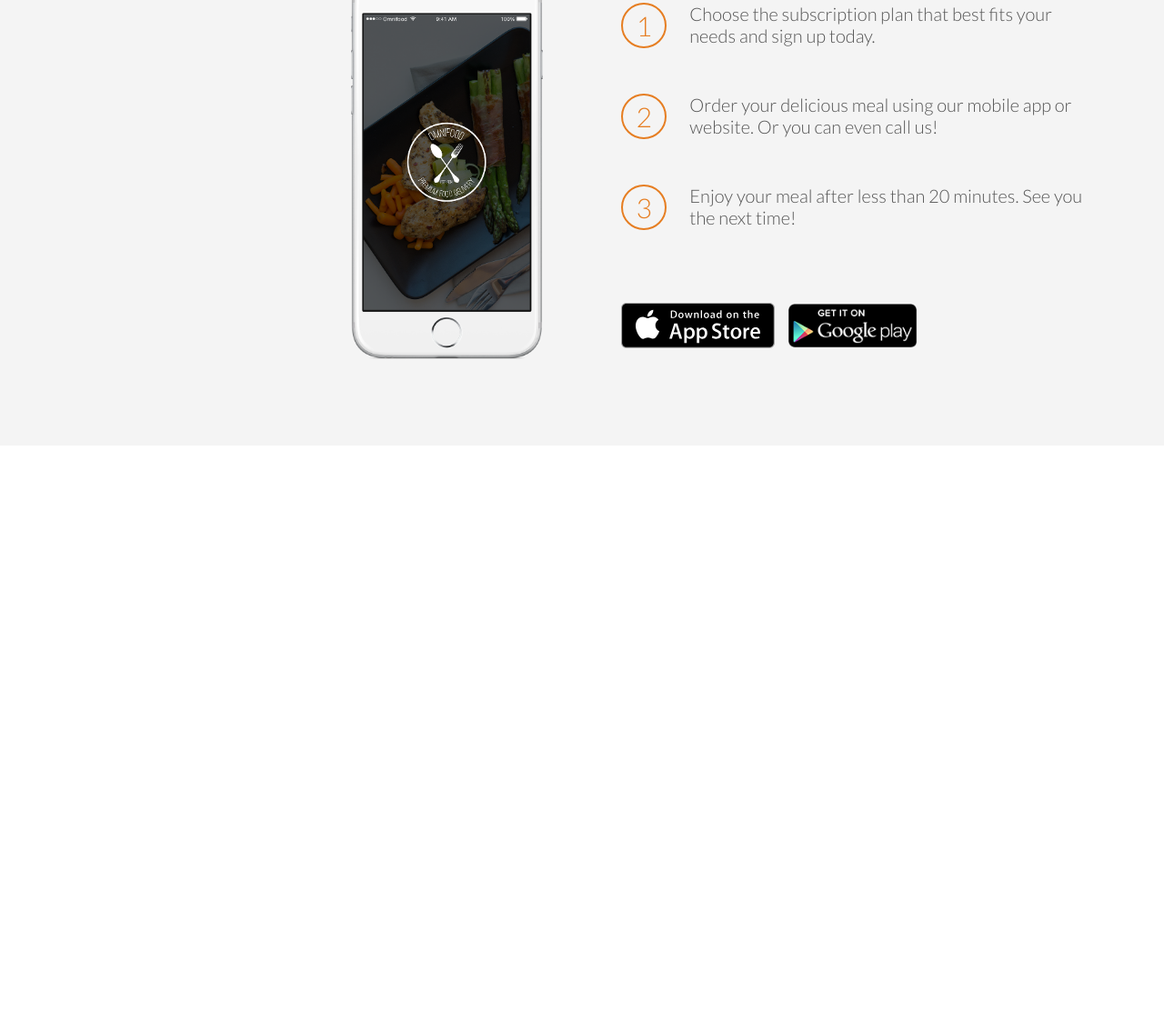
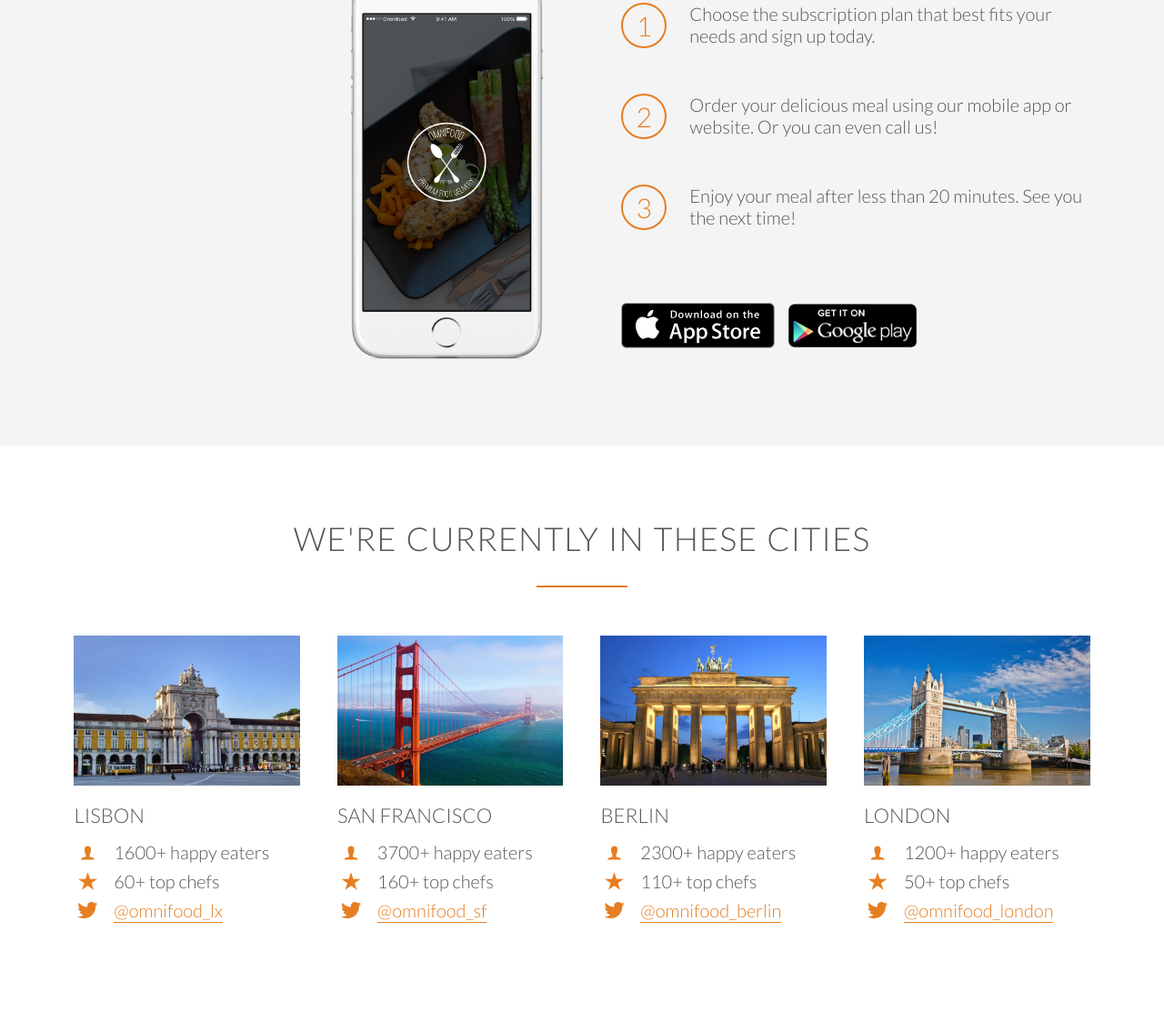
Before and after one commit to QianGuoqing/omnifood, a plain HTML site: page index.html in a window 1280 px wide. Shown: the part 2229-3353 px from the top of the page at 91% size. Before the commit the page ends 2719 px from the top, so only its background shows below. Drawn offline with Linux system fonts and the light colour scheme; files whose address does not match are found by name.

Commit message:
complete cities section

```diff
--- a/index.html
+++ b/index.html
@@ -147,5 +147,77 @@
       </div>
     </div>
   </section>
+
+  <section class="section-cities" id="cities">
+    <div class="row">
+      <h2>We're currently in these cities</h2>
+    </div>
+    <div class="row js--wp-3">
+      <div class="col span-1-of-4 box">
+        <img src="resources/img/lisbon-3.jpg" alt="Lisbon">
+        <h3>Lisbon</h3>
+        <div class="city-feature">
+          <i class="ion-ios-person icon-small"></i>
+            1600+ happy eaters
+        </div>
+        <div class="city-feature">
+          <i class="ion-ios-star icon-small"></i>
+            60+ top chefs
+        </div>
+        <div class="city-feature">
+          <i class="ion-social-twitter icon-small"></i>
+            <a href="#">@omnifood_lx</a>
+        </div>
+      </div>
+      <div class="col span-1-of-4 box">
+        <img src="resources/img/san-francisco.jpg" alt="San Francisco">
+          <h3>San Francisco</h3>
+          <div class="city-feature">
+            <i class="ion-ios-person icon-small"></i>
+              3700+ happy eaters
+          </div>
+          <div class="city-feature">
+            <i class="ion-ios-star icon-small"></i>
+              160+ top chefs
+          </div>
+          <div class="city-feature">
+            <i class="ion-social-twitter icon-small"></i>
+              <a href="#">@omnifood_sf</a>
+          </div>
+        </div>
+        <div class="col span-1-of-4 box">
+          <img src="resources/img/berlin.jpg" alt="Berlin">
+          <h3>Berlin</h3>
+          <div class="city-feature">
+            <i class="ion-ios-person icon-small"></i>
+              2300+ happy eaters
+          </div>
+          <div class="city-feature">
+            <i class="ion-ios-star icon-small"></i>
+              110+ top chefs
+          </div>
+          <div class="city-feature">
+            <i class="ion-social-twitter icon-small"></i>
+              <a href="#">@omnifood_berlin</a>
+          </div>
+        </div>
+        <div class="col span-1-of-4 box">
+          <img src="resources/img/london.jpg" alt="London">
+          <h3>London</h3>
+          <div class="city-feature">
+            <i class="ion-ios-person icon-small"></i>
+              1200+ happy eaters
+          </div>
+          <div class="city-feature">
+            <i class="ion-ios-star icon-small"></i>
+              50+ top chefs
+          </div>
+          <div class="city-feature">
+            <i class="ion-social-twitter icon-small"></i>
+              <a href="#">@omnifood_london</a>
+          </div>
+        </div>
+      </div>
+  </section>
 </body>
 </html>
--- a/resources/css/style.css
+++ b/resources/css/style.css
@@ -12,6 +12,21 @@ html {
   font-size: 20px;
   text-rendering: optimizeLegibility;
   overflow-x: hidden;
+}
+
+a:link,
+a:active {
+  color: #e67e22;
+  text-decoration: none;
+  padding-bottom: 1px;
+  border-bottom: 1px solid #e67e22;
+  transition: all .2s;
+}
+
+a:hover,
+a:visited {
+  color: #555;
+  border-bottom: 1px solid transparent;
 }
 
 .clearfix {
@@ -261,8 +276,35 @@ section {
   margin-right: 25px;
 }
 
+.btn-app:link,
+.btn-app:visited {
+  border: 0;
+}
+
 .btn-app img {
   height: 50px;
   width: auto;
   margin-right: 10px;
 }
+
+.box img {
+  width: 100%;
+  height: auto;
+  margin-bottom: 15px;
+}
+
+.city-feature {
+  margin-bottom: 5px;
+}
+
+.icon-small {
+  display: inline-block;
+  width: 30px;
+  text-align: center;
+  color: #e67e22;
+  font-size: 120%;
+  margin-right: 10px;
+  line-height: 120%;
+  vertical-align: middle;
+  margin-top: -5px;
+}
```
